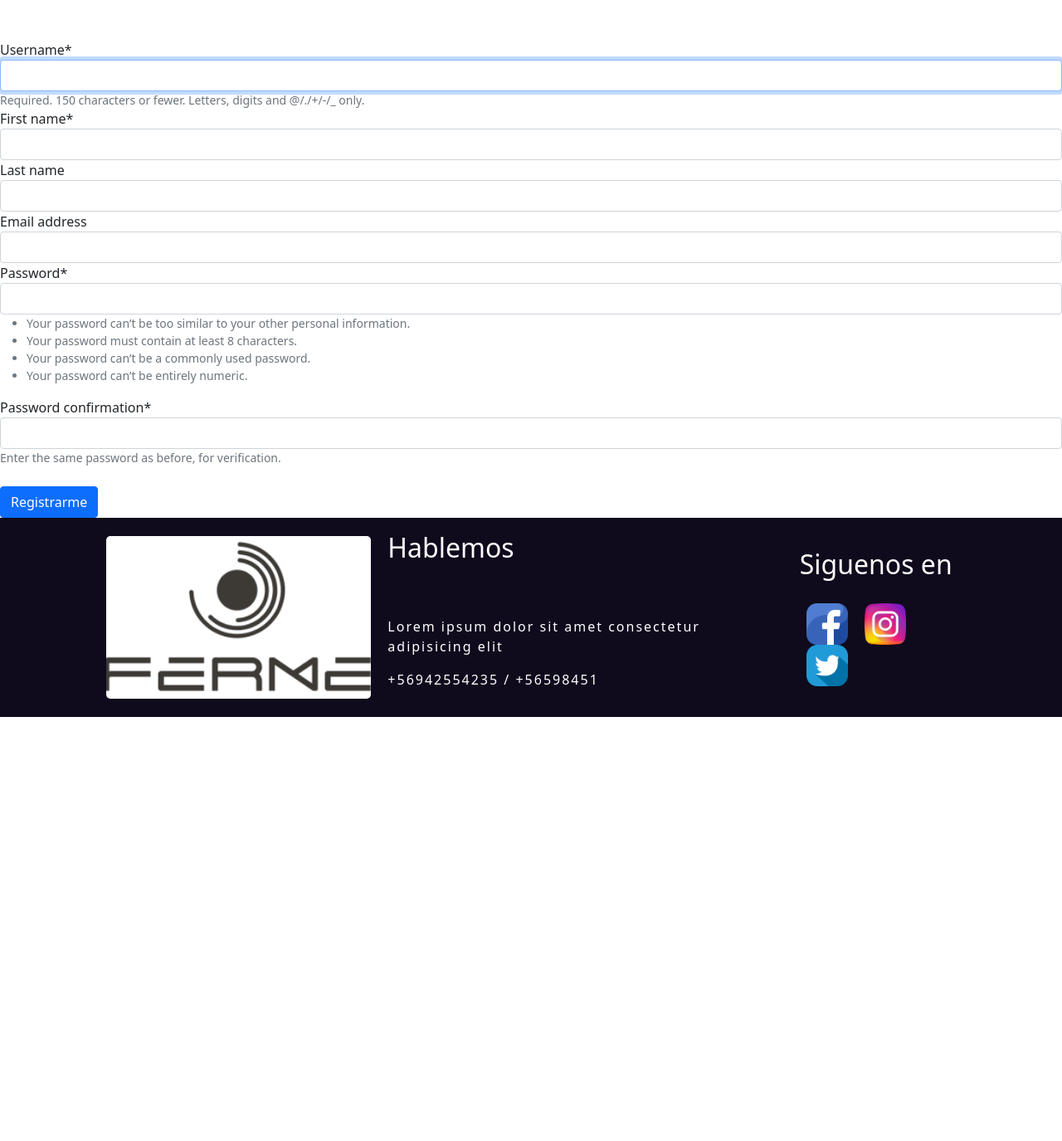
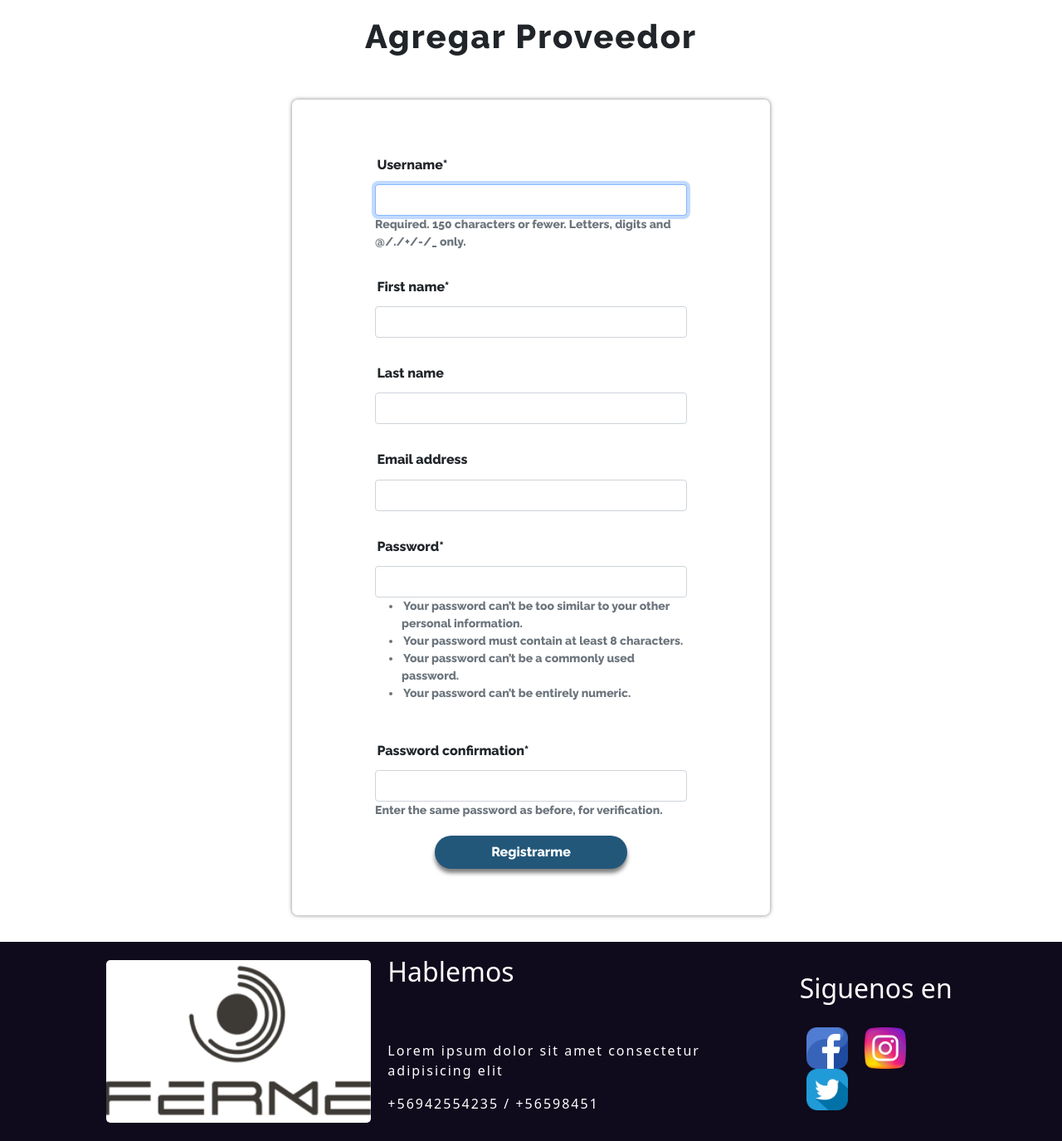
Before and after one commit to Alexisdm1985/ClasePortafolio_FermeApp, a Django app: page /addProveedor/ in a window 1280 px wide. Shown: the part 129-1504 px from the top of the page at 83% size. Before the commit the page ends 993 px from the top, so only its background shows below. Run offline with Django 4.2, Linux system fonts and the light colour scheme; some libraries are stand-ins or nearby versions.

Commit message:
Solucionando archivos CSS y formato formulario addOrden

```diff
--- a/fermeApp/static/fermeApp/css/emp_addProveedor.css
+++ b/fermeApp/static/fermeApp/css/emp_addProveedor.css
@@ -1,8 +1,77 @@
-    main{
+    /* main{
         display: flex;
         justify-content: center;
         align-items: center;
     }
     form{
         width: 60%;
+    } */
+
+main {
+    display: flex;
+    flex-direction: column;
+    align-items: center;
+    font-family: 'Raleway', sans-serif;
+}
+h1 {
+    text-align: center;
+    margin: .5em;
+    letter-spacing: 2px;
+    margin-top: .5em;
+}
+label {
+    margin-bottom: .7em;
+    margin-top: .7em;
+    margin-left: 1.2em;
+}
+.contenedor{
+    display: flex;
+    align-items: center;
+    flex-direction: column;
+    width: 70%;
+    margin: 2em 0;
+    padding: 2em;
+    box-shadow: 0 0 5px rgba(0 0 0 /.5);
+    border-radius: 7px;
+    text-indent: 2px;
+}
+.contenedor  div {
+    margin: 0 auto;
+    width: 90%;
+}
+.formulario{
+    padding: 1.5em;
+    width: 100%;
+    border-radius: 10px;
+    display: flex;
+    justify-content: center;
+    align-items: center;
+    flex-direction: column;
+    gap: 20px;
+}
+button {
+    border: none;
+    border-radius: 100px;
+    width: 50%;
+    padding: .5em;
+    color: white;
+    background-color: #22577A;
+    box-shadow: 0 5px 5px rgba(0 0 0 /.5);
+    transition: all .3s ease;
+}
+button:hover {
+    background-color: #064663;
+    box-shadow: 0 5px 5px rgb(17, 46, 65);
+
+}
+
+@media screen and (min-width: 1000px){
+    .contenedor{
+        width: 35%;
     }
+    }
+@media screen and (max-width: 1500px){
+    .contenedor{
+        width: 45%;
+    }
+}
--- a/fermeApp/templates/fermeApp/empleado/addOrden.html
+++ b/fermeApp/templates/fermeApp/empleado/addOrden.html
@@ -5,7 +5,7 @@
 
 <!-- CSS -->
 {% block extrahead %}
-<link rel="stylesheet" href="{% static 'fermeApp\css\emp_addOrden'%}">
+<link rel="stylesheet" href="{% static 'fermeApp\css\emp_addOrden.css'%}">
 {% endblock %}
 
 <!-- CONTENIDO -->
@@ -19,10 +19,8 @@
 
             {{ form | crispy }}
 
-            <br>
             {{ form2 | crispy }}
             <button type="submit">Guardar orden</button>
-
         </form>
     </div>
 
--- a/fermeApp/templates/fermeApp/empleado/addProducto.html
+++ b/fermeApp/templates/fermeApp/empleado/addProducto.html
@@ -5,7 +5,7 @@
 
 <!-- CSS -->
 {% block extrahead %}
-<link rel="stylesheet" href="{% static 'fermeApp\css\emp_addProducto' %}">
+<link rel="stylesheet" href="{% static 'fermeApp\css\emp_addProducto.css' %}">
 {% endblock %}
 {% block contenido %}
 <main>
--- a/fermeApp/templates/fermeApp/empleado/addProveedor.html
+++ b/fermeApp/templates/fermeApp/empleado/addProveedor.html
@@ -4,7 +4,7 @@
 
 <!-- CSS -->
 {% block extrahead %}
-<link rel="stylesheet" href="{% static 'fermeApp\css\emp_addProveedor'%}">
+<link rel="stylesheet" href="{% static 'fermeApp\css\emp_addProveedor.css'%}">
 {% endblock %}
 
 <!-- CONTENT -->
@@ -12,15 +12,15 @@
 
 {% load crispy_forms_tags %}
 <main>
-    <form action="" method="POST">
-        <br><br>
+    <h1>Agregar Proveedor</h1>
+    <div class="contenedor">
+        <form class="formulario" action="" method="POST">
 
-        {% csrf_token %}
+            {% csrf_token %}
+            {{ form | crispy}}
 
-        {{ form | crispy}}
-
-        <br>
-        <button type="submit" class="btn btn-primary">Registrarme</button>
-    </form>
+            <button type="submit">Registrarme</button>
+        </form>
+    </div>
 </main>
 {% endblock %}
--- a/fermeApp/templates/fermeApp/empleado/emp_orden.html
+++ b/fermeApp/templates/fermeApp/empleado/emp_orden.html
@@ -4,7 +4,7 @@
 
 <!-- CSS -->
 {% block extrahead %}
-<link rel="stylesheet" href="{% static 'fermeApp/css/emp_orden'%}">
+<link rel="stylesheet" href="{% static 'fermeApp/css/emp_orden.css'%}">
 {% endblock %}
 
 {% load humanize %}
--- a/fermeApp/templates/fermeApp/empleado/emp_productos.html
+++ b/fermeApp/templates/fermeApp/empleado/emp_productos.html
@@ -4,7 +4,7 @@
 
 <!-- CSS -->
 {% block extrahead %}
-<link rel="stylesheet" href="{% static 'fermeApp\css\emp_productos' %}">
+<link rel="stylesheet" href="{% static 'fermeApp\css\emp_productos.css' %}">
 {% endblock %}
 
 {% block contenido %}
--- a/fermeApp/templates/fermeApp/empleado/emp_proveedor.html
+++ b/fermeApp/templates/fermeApp/empleado/emp_proveedor.html
@@ -4,7 +4,7 @@
 
 <!-- CSS -->
 {% block extrahead %}
-<link rel="stylesheet" href="{% static 'fermeApp\css\emp_proveedor' %}">
+<link rel="stylesheet" href="{% static 'fermeApp\css\emp_proveedor.css' %}">
 {% endblock %}
 
 {% block contenido %}
--- a/fermeApp/templates/fermeApp/empleado/modificarProducto.html
+++ b/fermeApp/templates/fermeApp/empleado/modificarProducto.html
@@ -5,7 +5,7 @@
 
 <!-- CSS -->
 {% block extrahead %}
-<link rel="stylesheet" href="{% static 'fermeApp\css\emp_ModificarProducto' %}">
+<link rel="stylesheet" href="{% static 'fermeApp\css\emp_ModificarProducto.css' %}">
 {% endblock %}
 
 <!-- CONTENIDO -->
--- a/fermeApp/views.py
+++ b/fermeApp/views.py
@@ -152,7 +152,7 @@
         else:
             data["form"] = formulario
 
-    return render(request, 'fermeApp/empleado/addProveedor.html', data)
+    return render(request, 'fermeApp/empleado/addOrden.html', data)
 # Proveedor
 def emp_proveedor(request):
 
```
Also changed, not shown: fermeApp/static/fermeApp/css/emp_addOrden.css (+27 -8 lines), fermeApp/static/fermeApp/css/emp_addProducto.css (+36 -10 lines), fermeApp/static/fermeApp/css/emp_orden..css (deleted, +0 -40 lines), fermeApp/static/fermeApp/css/emp_orden.css (added, +40 -0 lines).
